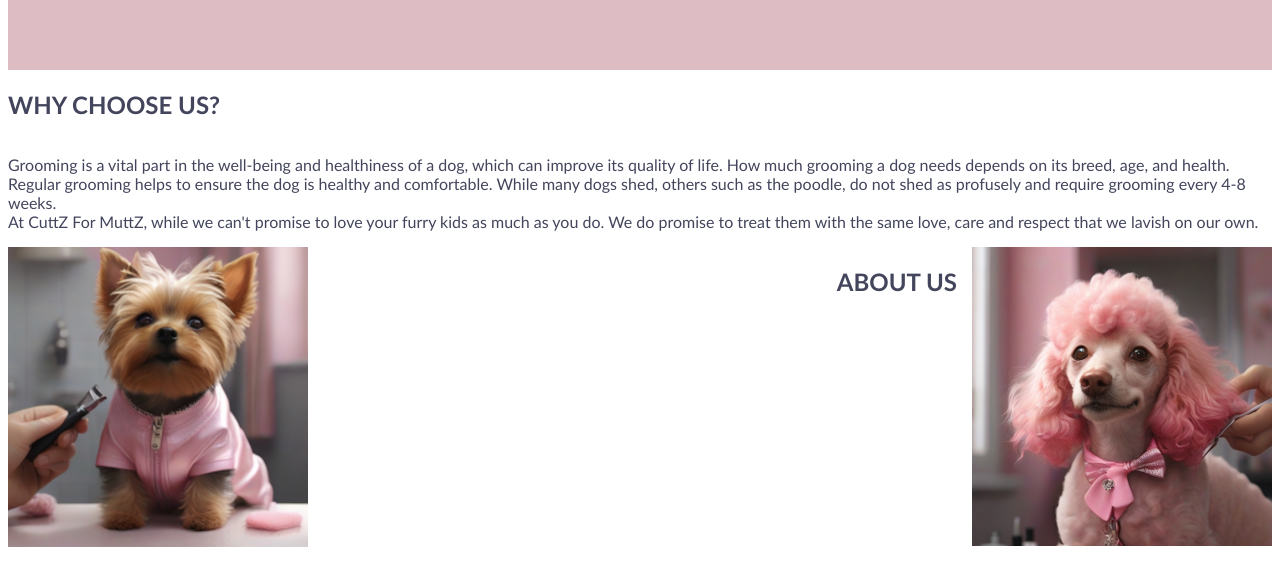
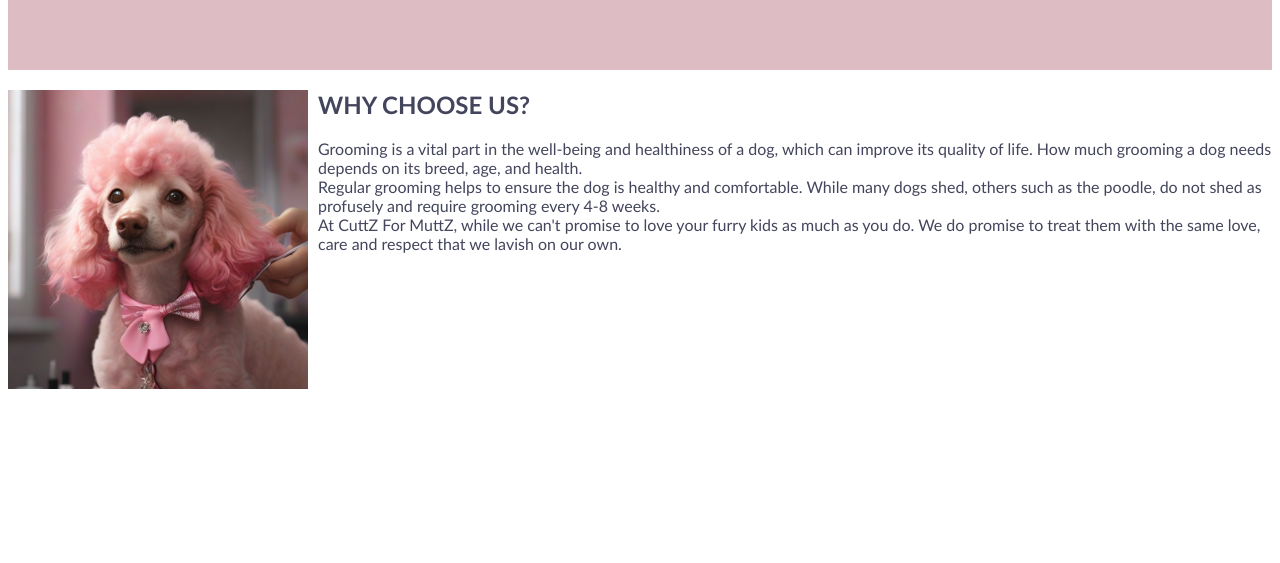
Before and after one commit to stevewhitehouse66/CuttzForMuttz, a plain HTML site: page index.html in a window 1280 px wide. Shown: the part 151-714 px from the top of the page. Drawn offline with Linux system fonts and the light colour scheme.

Commit message:
style changes

```diff
--- a/assets/style.css
+++ b/assets/style.css
@@ -13,6 +13,11 @@ nav {text-align: center;
   color: #edd7c3;
   text-shadow: none;
   font-size:normal;}
+   body > div {height:300px; width:100%; font-size:normal;
+    display: grid;
+    align-items: center;
+    grid-template-columns:  1fr 1fr;
+    column-gap: 5px;}
 body {
     min-width: 600px;
     margin: 5;
@@ -25,11 +30,7 @@ footer {background-color: #ddbdc3;
     height: 76px;}
 
 
-   body > div {height:300px; width:100%; font-size:normal;
-    display: grid;
-    align-items: center;
-    grid-template-columns:  1fr 1fr;
-    column-gap: 5px;}
+
   h1  {
     font-weight: bold;
     font-size:normal;
@@ -38,9 +39,11 @@ footer {background-color: #ddbdc3;
 
   .img-right  {
     float: right;
-     margin: 0 0 0 15px;
+     margin: 0 10px 0 0;
+     vertical-align: top
     }
-  .txt-left {float: left;}
+  .img-right {float: left;
+  }
   .txt-right {float: right;}
   #contact-box {width: 190px; height: 120px;
     background-color:white;
--- a/index.html
+++ b/index.html
@@ -33,13 +33,14 @@
   </section>
     <section id="why">
       <div>
-         <h2 class="txt-left">WHY CHOOSE US?</h2>
+         <img class="img-right" src="assets/images/poodle.png" alt="POODLE" ><h2 class="txt-left">WHY CHOOSE US?</h2>
         <p class="txt-left">Grooming is a vital part in the well-being and healthiness of a dog, which can improve its quality of life. How much grooming a dog needs depends on its breed, age, and health. <br>Regular grooming helps to ensure the dog is healthy and comfortable. While many dogs shed, others such as the poodle, do not shed as profusely and require grooming every 4-8 weeks. <br> At CuttZ For MuttZ, while we can't promise to love your furry kids as much as you do. We do promise to treat them with the same love, care and respect that we lavish on our own.</p>
-       <img class="img-right" src="assets/images/poodle.png" alt="POODLE" >
       </div>
+
+
     </section>
 
-    <section id="about">
+   <!-- <section id="about">
       <div >
       <h2 class="txt-right">ABOUT US</h2> <img  src="assets/images/yorkie.png" alt="YORKSHIRE TERRIER">
        <p class="txt-right">We have been caring for and pampering your fur babies in our Birmingham Salon, since 2023</p>
@@ -87,4 +88,4 @@
         </div>
       </footer>
   </body>
-</html>
+</html> -->
```
